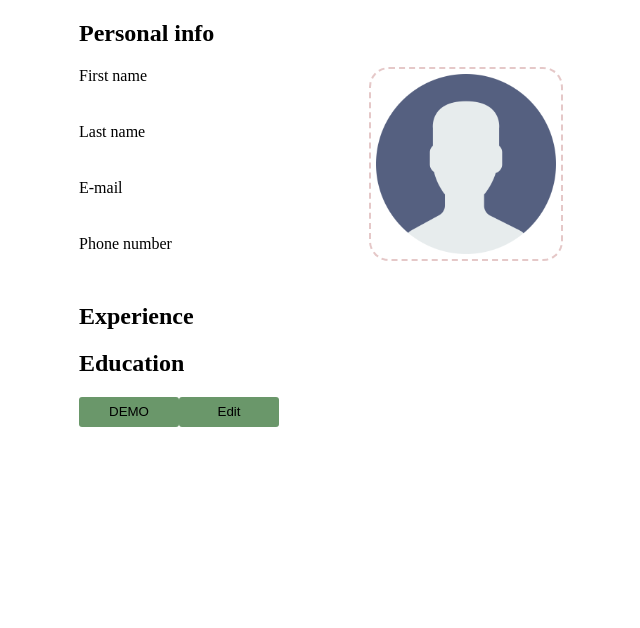
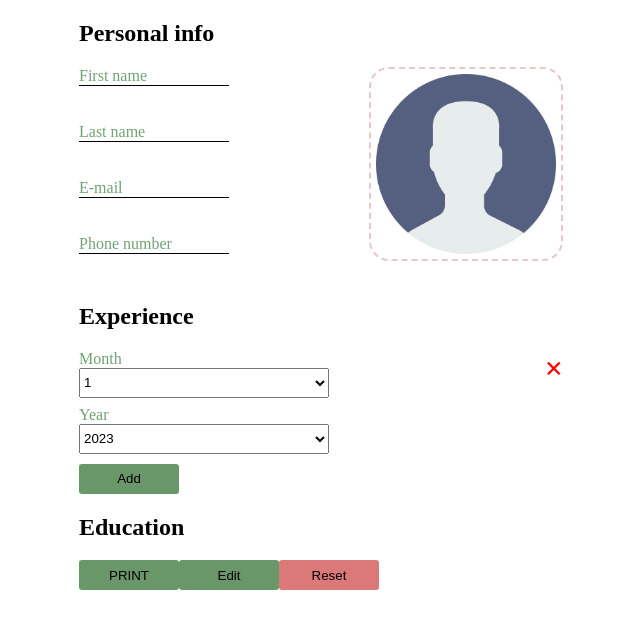
Before and after one commit to mart-in-a-jar/odin-cv-project, a React (Create React App) app: page / in a window 1280 px wide. Both pictures are taken after a click on the button "Preview". Shown: the top 628 px of the page, without its empty margins (319-959 px from the left). Built offline with nearby package versions, Linux system fonts and the light colour scheme.

Commit message:
Add more one experience plus a lot of shit

```diff
--- a/package.json
+++ b/package.json
@@ -3,6 +3,7 @@
   "version": "0.1.0",
   "private": true,
   "dependencies": {
+    "@fortawesome/fontawesome-svg-core": "^6.2.1",
     "@testing-library/jest-dom": "^5.16.5",
     "@testing-library/react": "^13.4.0",
     "@testing-library/user-event": "^13.5.0",
--- a/src/App.js
+++ b/src/App.js
@@ -1,48 +1,44 @@
 import { Component } from "react";
 import Education from "./components/Education";
-import Experience from "./components/Experience";
+import Experiences from "./components/Experience";
 import Personalia from "./components/Personalia";
 import "./styles/App.css";
-import avatar from "./img/avatar.png";
+import emptyCV from "./utils/emptyCV";
+import { v4 as uuid } from "uuid";
 
 class App extends Component {
     constructor(props) {
         super(props);
 
-        this.state = {
-            cv: {
-                personalia: {
-                    firstName: "",
-                    lastName: "",
-                    email: "",
-                    phone: "",
-                    photo: avatar,
-                },
-                experience: [
-                    {
-                        from: "",
-                        to: "",
-                        role: "",
-                        company: "",
-                        description: "",
-                    },
-                ],
-                education: [
-                    {
-                        from: "",
-                        to: "",
-                        degree: "",
-                        school: "",
-                    },
-                ],
-            },
+        this.state = JSON.parse(localStorage.getItem("state")) || {
+            cv: emptyCV,
             mode: {
                 preview: false,
             },
         };
     }
 
+    // Add dummy image, because we are not storing image in localstorage
+    componentDidMount() {
+        this.setState((prevState) => {
+            return {
+                cv: {
+                    ...prevState.cv,
+                    personalia: {
+                        ...prevState.cv.personalia,
+                        photo: emptyCV.personalia.photo,
+                    },
+                },
+            };
+        });
+    }
+
+    componentDidUpdate() {
+        localStorage.setItem("state", JSON.stringify(this.state));
+    }
+
     togglePreview = () => {
+        this.sortExperienceAndEducation();
         this.setState((prevState) => {
             return {
                 mode: {
@@ -82,6 +78,97 @@ class App extends Component {
         });
     };
 
+    changeExperience = (e, id) => {
+        this.setState((prevState) => {
+            const newExperience = prevState.cv.experience.map((experience) => {
+                if (experience.id === id) {
+                    experience = {
+                        ...experience,
+                        [e.target.name]:
+                            e.target.dataset.type === "number"
+                                ? +e.target.value
+                                : e.target.value,
+                    };
+                }
+                return experience;
+            });
+            return {
+                cv: {
+                    ...prevState.cv,
+                    experience: newExperience,
+                },
+            };
+        });
+    };
+
+    addExperience = (e) => {
+        e.preventDefault();
+        const thisYear = new Date().getFullYear();
+
+        this.setState((prevState) => {
+            return {
+                cv: {
+                    ...prevState.cv,
+                    experience: [
+                        ...prevState.cv.experience,
+                        {
+                            id: uuid(),
+                            fromMonth: 1,
+                            fromYear: thisYear,
+                            toMonth: 1,
+                            toYear: thisYear,
+                            role: "",
+                            company: "",
+                            description: "",
+                        },
+                    ],
+                },
+            };
+        });
+    };
+
+    removeExperience = (e, id) => {
+        this.setState((prevState) => {
+            const newExperience = prevState.cv.experience.filter(
+                (experience) => {
+                    return experience.id !== id;
+                }
+            );
+            return {
+                cv: {
+                    ...prevState.cv,
+                    experience: newExperience,
+                },
+            };
+        });
+    };
+
+    sortExperienceAndEducation() {
+        this.setState((prevState) => {
+            const sortedExperience = prevState.cv.experience.sort(
+                (current, last) => {
+                    return +current.from > +last.from;
+                }
+            );
+            const sortedEducation = prevState.cv.education.sort(
+                (current, last) => {
+                    return +current.from > +last.from;
+                }
+            );
+            return {
+                cv: {
+                    ...prevState.cv,
+                    experience: sortedExperience,
+                    education: sortedEducation,
+                },
+            };
+        });
+    }
+
+    clearCV = () => {
+        this.setState({ cv: emptyCV });
+    };
+
     render() {
         const { cv, mode } = this.state;
         return (
@@ -92,7 +179,12 @@ class App extends Component {
                         mode={mode}
                         onChange={this.changePersonalia}
                     />
-                    <Experience />
+                    <Experiences
+                        experience={cv.experience}
+                        onChange={this.changeExperience}
+                        onAdd={this.addExperience}
+                        onRemove={this.removeExperience}
+                    />
                     <Education />
                 </form>
                 <button
@@ -100,10 +192,13 @@ class App extends Component {
                         console.log(this.state.cv);
                     }}
                 >
-                    DEMO
+                    PRINT
                 </button>
                 <button type="submit" onClick={this.togglePreview}>
                     {mode.preview ? "Edit" : "Preview"}
+                </button>
+                <button className="clear-cv" onClick={this.clearCV}>
+                    Reset
                 </button>
             </div>
         );
--- /dev/null
+++ b/src/components/DatePickers.js
@@ -0,0 +1,65 @@
+import { Component } from "react";
+
+class Month extends Component {
+    render() {
+        const { id, name, mode, label, value, onChange } = this.props;
+        const months = [1, 2, 3, 4, 5, 6, 7, 8, 9, 10, 11, 12];
+        return (
+            <div className={name + " month"}>
+                <label htmlFor={id}>{label}</label>
+                <select
+                    name={name}
+                    id={id}
+                    defaultValue={value}
+                    onChange={onChange}
+                    data-type="number"
+                >
+                    {months.map((month) => {
+                        return (
+                            <option key={month} value={month}>
+                                {month}
+                            </option>
+                        );
+                    })}
+                </select>
+            </div>
+        );
+    }
+}
+
+class Year extends Component {
+    render() {
+        const { id, name, mode, label, value, onChange } = this.props;
+        const thisYear = new Date().getFullYear();
+        const years = [];
+        for (let i = 0; i < 100; i++) {
+            years.push(thisYear - i);
+        }
+        if (name.includes("to")) {
+            years.unshift("Present");
+        }
+
+        return (
+            <div className={name + " year"}>
+                <label htmlFor={id}>{label}</label>
+                <select
+                    name={name}
+                    id={id}
+                    defaultValue={value}
+                    onChange={onChange}
+                    data-type="number"
+                >
+                    {years.map((year) => {
+                        return (
+                            <option key={year} value={year}>
+                                {year}
+                            </option>
+                        );
+                    })}
+                </select>
+            </div>
+        );
+    }
+}
+
+export { Month, Year };
--- a/src/components/Experience.js
+++ b/src/components/Experience.js
@@ -1,13 +1,68 @@
 import { Component } from "react";
+import { Month, Year } from "./DatePickers";
+
+class Experiences extends Component {
+    render() {
+        const { experience, onChange, onAdd, onRemove } = this.props;
+
+        return (
+            // Map all experiences
+            <section className="experiences">
+                <h2>Experience</h2>
+                {experience.map((experience) => {
+                    return (
+                        <Experience
+                            key={experience.id}
+                            experience={experience}
+                            onChange={onChange}
+                            onRemove={onRemove}
+                        />
+                    );
+                })}
+                <button className="delete-experience" onClick={onAdd}>
+                    Add
+                </button>
+            </section>
+        );
+    }
+}
+
+export default Experiences;
 
 class Experience extends Component {
     render() {
-        return(
-            <section className="experience">
-                <h2>Experience</h2>
-            </section>
-        )
+        const { experience, onChange, onRemove } = this.props;
+        return (
+            <div className="inputs experience">
+                <div className="text-inputs">
+                    <Month
+                        id={`from-month-experience-${experience.id}`}
+                        name="fromMonth"
+                        label="Month"
+                        value={experience.fromMonth}
+                        onChange={(e) => {
+                            onChange(e, experience.id);
+                        }}
+                    />
+                    <Year
+                        id="year"
+                        name="fromYear"
+                        label="Year"
+                        value={experience.fromYear}
+                        onChange={(e) => {
+                            onChange(e, experience.id);
+                        }}
+                    />
+                </div>
+                <span
+                    className="delete"
+                    onClick={(e) => {
+                        onRemove(e, experience.id);
+                    }}
+                >
+                    &times;
+                </span>
+            </div>
+        );
     }
 }
-
-export default Experience;
--- a/src/components/Personalia.js
+++ b/src/components/Personalia.js
@@ -59,7 +59,7 @@ const componentGenerator = (type, id, label) => {
         );
 
         if (mode.preview) {
-            element = <div id={id}>{value}</div>;
+            element = <div className="preview" id={id}>{value}</div>;
         }
 
         return (
--- a/src/styles/App.css
+++ b/src/styles/App.css
@@ -39,6 +39,7 @@ label ~ * {
 .inputs {
     display: flex;
     gap: 40px;
+    position: relative;
 }
 
 .text-inputs {
@@ -50,8 +51,9 @@ label ~ * {
 
 .userPhoto {
     box-sizing: content-box;
+    display: inline-block;
     height: 180px;
-    max-width: 180px;
+    width: 180px;
     object-fit: cover;
     cursor: pointer;
     border: 2px dashed rgba(163, 64, 64, 0.288);
@@ -71,3 +73,45 @@ button {
 figcaption {
     text-align: center;
 }
+
+.preview {
+    font-size: 1.3rem;
+}
+
+.preview::before {
+    content: "";
+    border-top: 1px solid black;
+    width: 60%;
+    display: block;
+}
+
+label {
+    color: rgba(39, 114, 49, 0.664);
+}
+
+.delete-experience {
+    margin-top: 10px;
+}
+
+.experience:not(:last-of-type) {
+    margin-bottom: 20px;
+}
+
+.delete {
+    position: absolute;
+    top: 0px;
+    right: 0px;
+    color: red;
+    font-size: 2rem;
+    font-weight: bold;
+    cursor: pointer;
+    transition: transform 200ms ease-in-out;
+}
+
+.delete:hover {
+    transform: scale(1.2);
+}
+
+.clear-cv {
+    background-color: rgb(219, 120, 120);
+}
--- /dev/null
+++ b/src/utils/emptyCV.js
@@ -0,0 +1,42 @@
+import avatar from "../img/avatar.png";
+import { v4 as uuid } from "uuid";
+const thisYear = new Date().getFullYear();
+
+const emptyCV = {
+    personalia: {
+        firstName: "",
+        lastName: "",
+        email: "",
+        phone: "",
+        photo: avatar,
+    },
+    experience: [
+        {
+            id: uuid(),
+            fromMonth: 1,
+            fromYear: thisYear,
+            toMonth: 1,
+            toYear: thisYear,
+            role: "",
+            company: "",
+            description: "",
+        },
+    ],
+    education: [
+        {
+            id: uuid(),
+            from: {
+                month: "",
+                year: "",
+            },
+            to: {
+                month: "",
+                year: "",
+            },
+            degree: "",
+            school: "",
+        },
+    ],
+};
+
+export default emptyCV;
```
Also changed, not shown: 2 other files (tests, documents, lock files or other folders).
